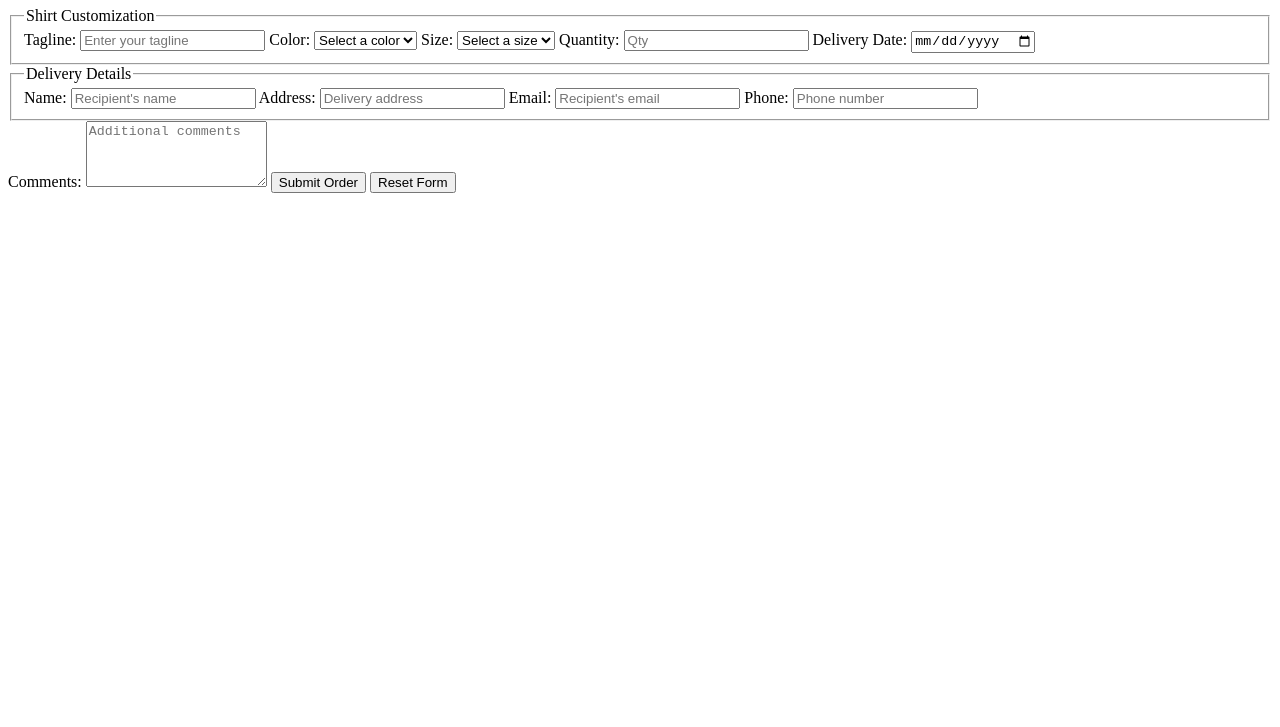
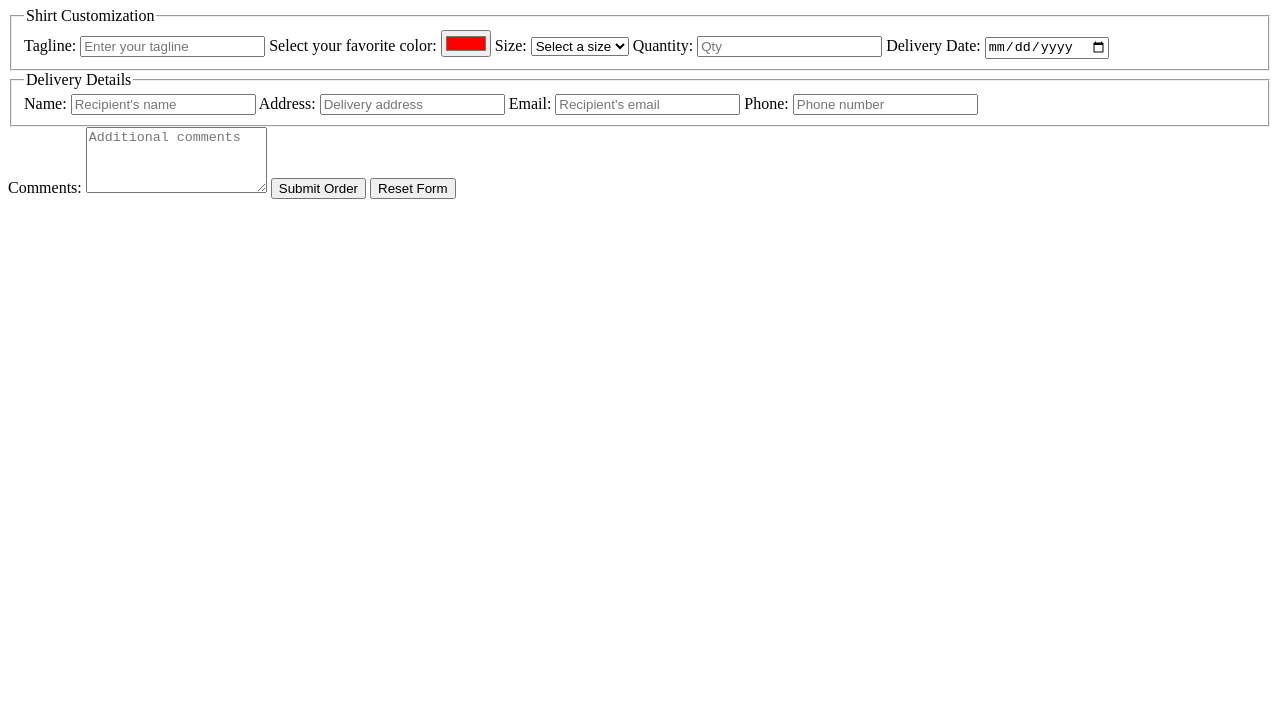
Before and after one commit to spandandeb/IP-Labs-, a plain HTML site: page forms.html in a window 1280 px wide. Shown: the part 73-800 px from the top of the page. Drawn offline with Linux system fonts and the light colour scheme.

Commit message:
Added colour picker

```diff
--- a/forms.html
+++ b/forms.html
@@ -14,15 +14,8 @@
             <label for="tagline">Tagline:</label>
             <input type="text" id="tagline" name="tagline" placeholder="Enter your tagline" required>
 
-            <label for="color">Color:</label>
-            <select id="color" name="color" required>
-                <option value="">Select a color</option>
-                <option value="white">White</option>
-                <option value="black">Black</option>
-                <option value="red">Red</option>
-                <option value="blue">Blue</option>
-                <option value="green">Green</option>
-            </select>
+            <label for="favcolor">Select your favorite color:</label>
+            <input type="color" id="favcolor" name="favcolor" value="#ff0000">
 
             <label for="size">Size:</label>
             <select id="size" name="size" required>
```
